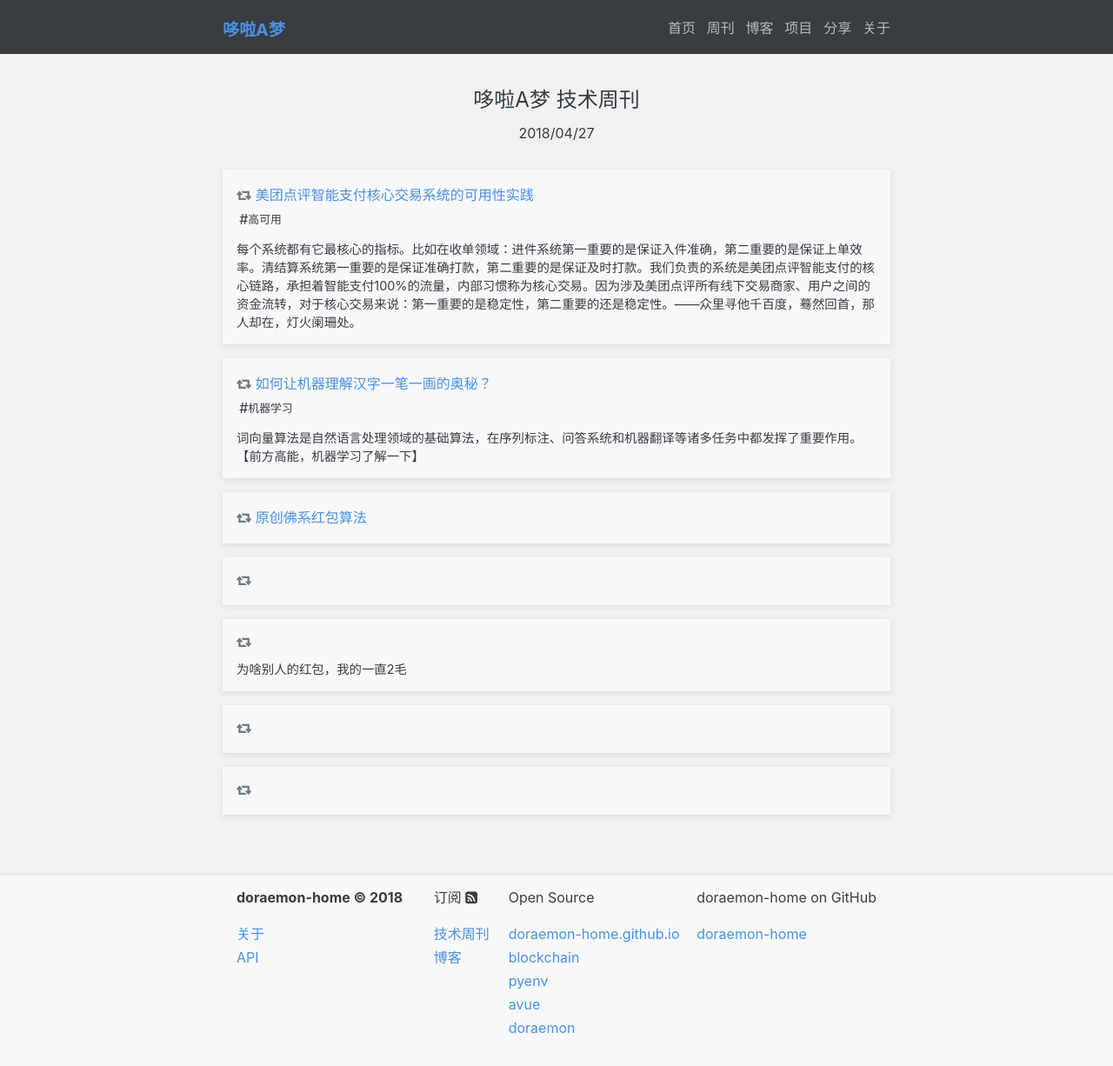
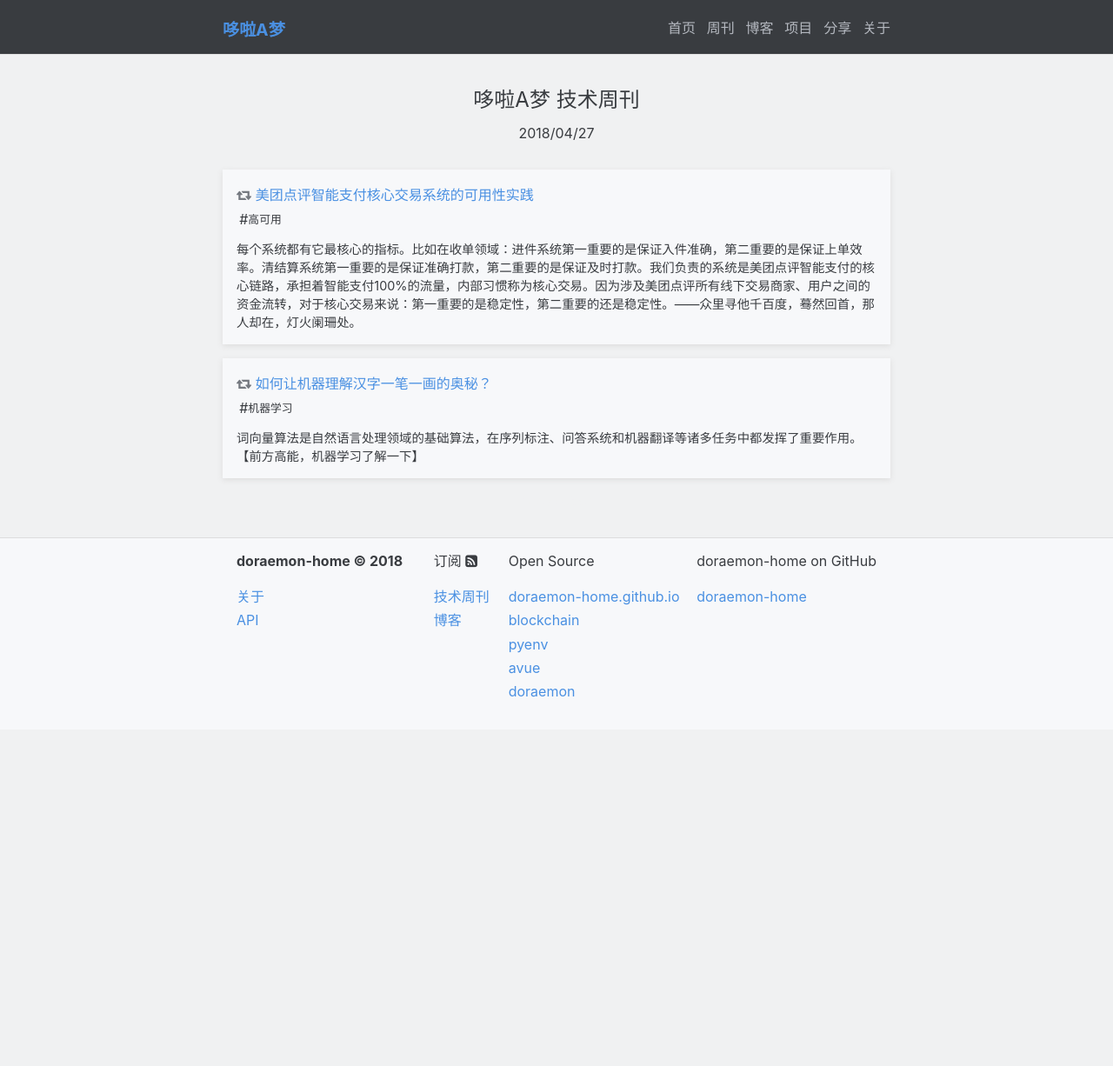
Before and after one commit to doraemon-home/doraemon-home.github.io, a Jekyll site: the page built from _weekly/2018-04-27-weekly.md, in a window 1280 px wide. Shown: the whole page at 87% size. Built offline with Jekyll 4.4.1, drawn with Linux system fonts in a browser that asks for light colours; after the commit the page ends 900 px from its top, so only the background shows below that.

```diff
--- a/_weekly/2018-04-27-weekly.md
+++ b/_weekly/2018-04-27-weekly.md
@@ -11,11 +11,4 @@
     comment:  "词向量算法是自然语言处理领域的基础算法，在序列标注、问答系统和机器翻译等诸多任务中都发挥了重要作用。【前方高能，机器学习了解一下】"
     referrer: "doraemon-master"
     tags:    ["机器学习"]
-
-  - title:  "原创佛系红包算法"
-  - link:   "https://juejin.im/post/5ae413946fb9a07a9c03f7f7?utm_source=gold_browser_extension"
-  - comment: "为啥别人的红包，我的一直2毛"
-  - referrer: "XiuyongJJ"
-  - tag:      ["红包算法"]
-
 ---
```
Also changed, not shown: _weekly/2018-05-04-weekly.md (added, +8 -0 lines).
